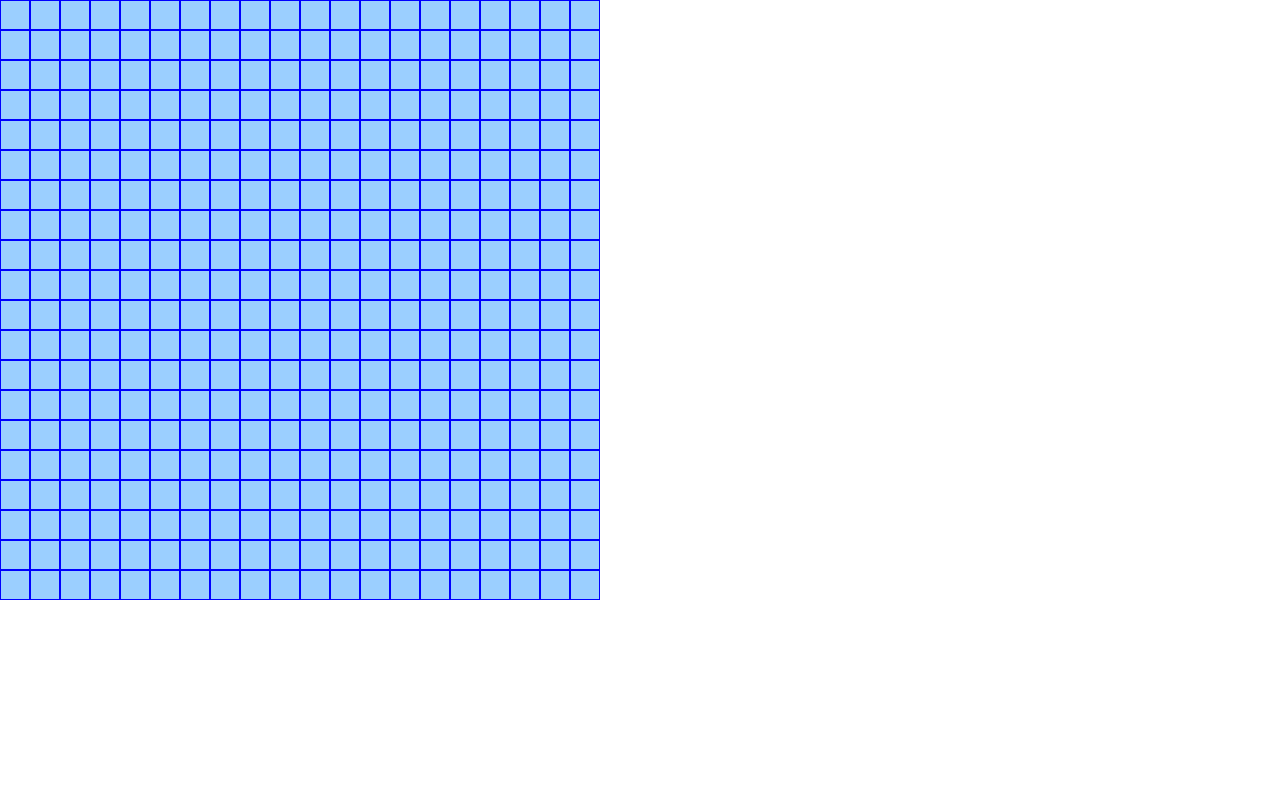
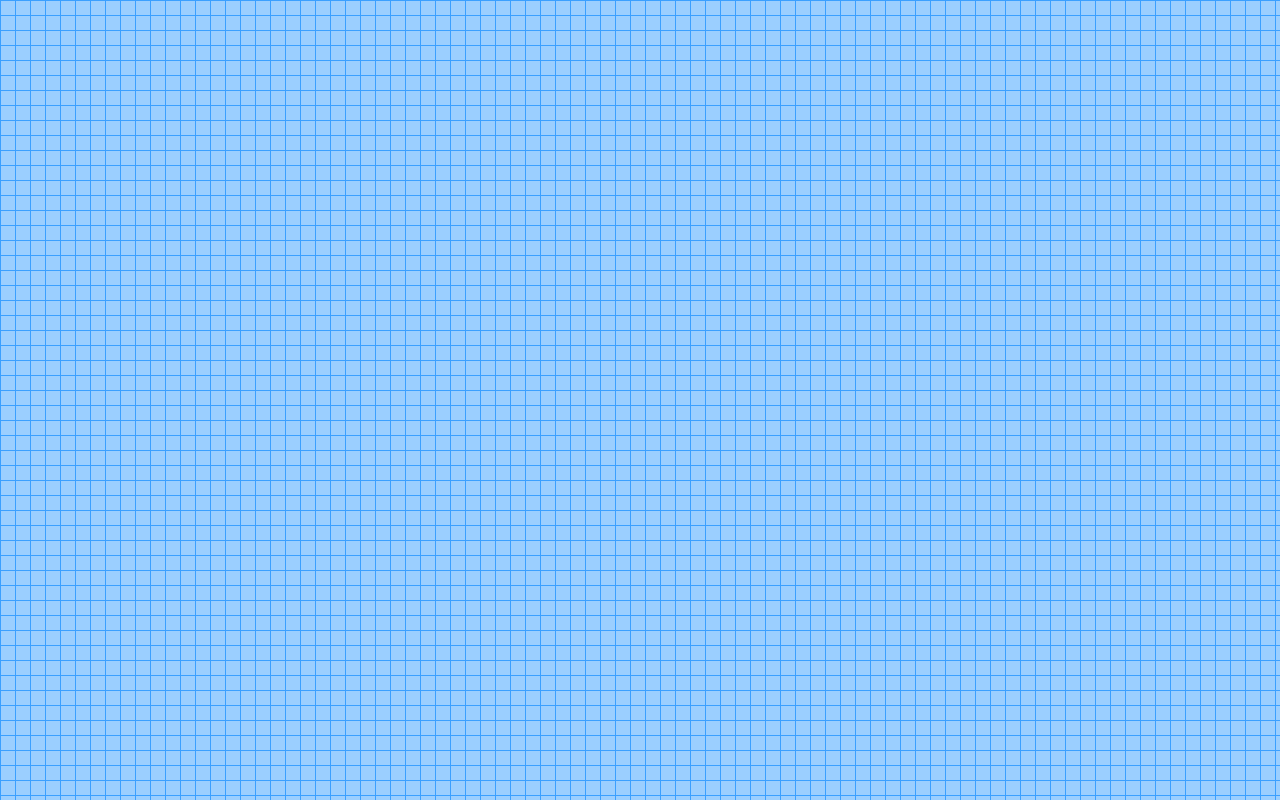
Before and after one commit to clintonferraz/snake, a React (Vite) app: page / in a window 1280 px wide. Shown: the top 800 px of the page. Built offline with nearby package versions, Linux system fonts and the light colour scheme.

Commit message:
clean code and organize forlders

```diff
--- a/src/App.tsx
+++ b/src/App.tsx
@@ -1,16 +1,55 @@
 import { useState } from 'react'
 import './styles/app.sass'
 import { Field } from './components/field'
-
-function App() {
-  const [count, setCount] = useState(0)
+import { Row } from './components/row';
+import { Square } from './components/square';
+import { Environment } from './environment';
+import { switchElement } from './utils/switchElement';
 
 
 
+function App() {
+  const [boolMatrix , setBoolMatrix] = useState<boolean[][]>(Array(Environment.FIELD_SIZE).fill(false).map(() =>
+    Array(Environment.FIELD_SIZE).fill(false))
+  );
+
+  function switchSquare(row: number, column: number){
+    let newMatrix = switchElement(boolMatrix,row,column);
+    setBoolMatrix(newMatrix);
+  }
+
+  function switchSquareTo(state: boolean,row: number, column: number){
+    if(state != boolMatrix[row][column]){
+      let newMatrix = switchElement(boolMatrix,row,column);
+      setBoolMatrix(newMatrix);
+    }
+  }
+
+
+
+  const handleClick = () => {
+    switchSquare(7,8)
+
+  };
 
   return (
     <div className="App">
-      <Field />
+      <Field>
+        {
+          boolMatrix.map((boolArray, row) => (
+            <Row key={row} rowNumber={row}>
+              {
+                boolArray.map((value, column) => (
+                  <Square key={column} isOn={value} switch={() => switchSquare(row,column)}/>
+                ))
+              }
+            </Row>
+          ))
+        }
+      </ Field>
+
+      <button onClick={handleClick}>Teste</button>
+
     </div>
   )
 }
--- a/src/components/field.tsx
+++ b/src/components/field.tsx
@@ -1,19 +1,22 @@
+import { useEffect, useState } from 'react';
 import '../styles/field.sass'
 import { Row } from './row';
 
 
+
+
 type FieldProps = {
-
+    children: React.ReactNode;
 }
 
+
 export function Field(props: FieldProps){
+
 
     return(
         <div className='field'>
             {
-                Array(20).fill(null).map((_value, index) => (
-                        <Row key={index} rowNumber={index}/>
-                ))
+                props.children
             }
         </div>
     );
--- a/src/components/row.tsx
+++ b/src/components/row.tsx
@@ -2,20 +2,15 @@ import { Square } from "./square"
 
 type RowProps = {
     rowNumber: number;
+    children: React.ReactNode;
 }
 
 export function Row(props: RowProps){
-
-
-
-    return (
+     return (
         <div className="row">
             {
-                Array(20).fill(null).map((_value, index) => (
-                    <Square key={index} row={props.rowNumber} column={index}/>
-                ))
+                props.children
             }
-
         </div>
     )
 }
--- a/src/components/square.tsx
+++ b/src/components/square.tsx
@@ -1,29 +1,11 @@
 type SquareProps = {
-    row: number;
-    column: number;
+    isOn: boolean;
+    switch: () => void;
 }
 
 export function Square(props: SquareProps){
-    function handleTurnSquareOn(){
-        const toMatrix = (arr: NodeListOf<Element>, width: number) => {
-            var matrix: Element[][]  = [];
-            for( let i = 0; i < Math.ceil(arr.length/width); i++){
-                matrix[i] = [];
-                for(let k = 0; k < width; k++){
-                    matrix[i][k] = arr[width*i+k];
-                }
-            }
-            return matrix;
-        }
-        let squaresArray = document.querySelectorAll('.square');
-        let squaresMatrix = toMatrix(squaresArray,20);
-        let thisSquare = squaresMatrix[props.row][props.column];
-        thisSquare.classList.add('on');
-    }
-
     return (
-        <div className="square" onClick={handleTurnSquareOn}>
-
+        <div className={ props.isOn ? "square on" : "square"} onClick={props.switch}>
         </div>
     )
 }
--- /dev/null
+++ b/src/environment/index.ts
@@ -0,0 +1,3 @@
+export const Environment = {
+    FIELD_SIZE: 100,
+}
--- a/src/styles/field.sass
+++ b/src/styles/field.sass
@@ -1,15 +1,21 @@
 .field
     display: flex
     flex-direction: column
+    overflow: auto
+    width: auto
 
 .field .row
     display: flex
 
 .field .square
-    width: 30px
-    height: 30px
+    width: 15px
+    height: 15px
     background-color: #9bcfff
-    border: 1px solid blue
+    border-left: 1px solid #3ba0ff
+    border-top: 1px solid #3ba0ff
+    flex-shrink: 0
 
 .field .square.on
-    background-color: #0084ff
+    background-color: #0071db
+    box-shadow: 0px 0px 7px #0071db
+    z-index: 1
--- /dev/null
+++ b/src/utils/switchElement.ts
@@ -0,0 +1,8 @@
+export function switchElement(matrix: boolean[][], x:number, y:number){
+    let newMatrix = matrix.map((row, index1) => (
+        row.map((value, index2) =>
+            (index1==x && index2==y) ? !value : value
+        )
+    ));
+    return newMatrix;
+}
```
Also changed, not shown: src/utils/arrayToMatrix.ts (added, +10 -0 lines), src/styles/main.sass (line endings or trailing spaces).
